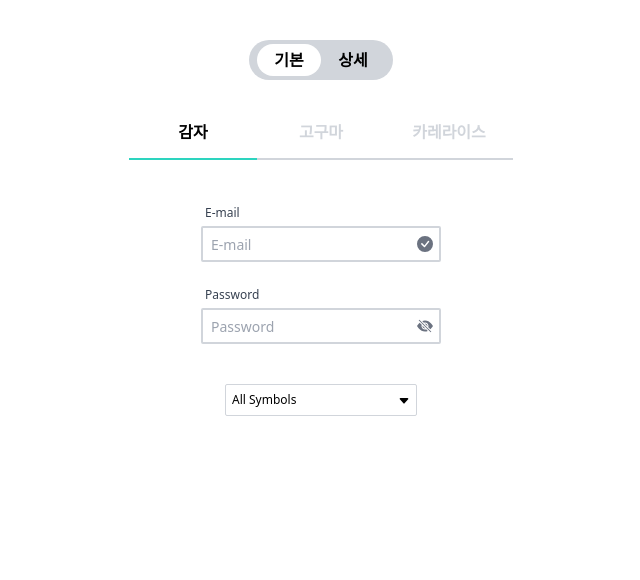
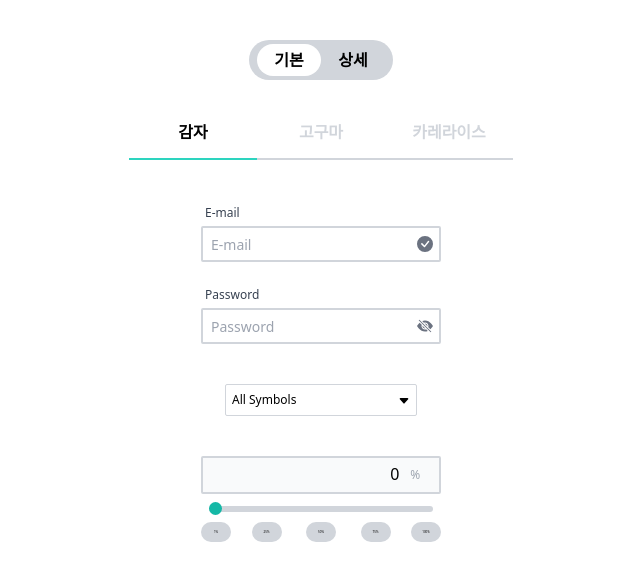
Before and after one commit to yhnb3/wanted_pre_onboarding, a React (Create React App) app: page / in a window 1280 px wide. Shown: the top 580 px of the page, without its empty margins (319-959 px from the left). Built offline with nearby package versions, Linux system fonts and the light colour scheme.

Commit message:
making slider

```diff
--- a/package.json
+++ b/package.json
@@ -12,6 +12,7 @@
     "react-dom": "^18.0.0",
     "react-icons": "^4.3.1",
     "react-scripts": "5.0.1",
+    "styled-components": "^5.3.5",
     "web-vitals": "^2.1.4"
   },
   "scripts": {
--- a/src/App.js
+++ b/src/App.js
@@ -1,6 +1,7 @@
 import "./App.css";
 import Dropdown from "./components/Dropdown";
 import Input from "./components/Input";
+import Slider from "./components/Slider";
 import Tab from "./components/Tab";
 import Toggle from "./components/Toggle";
 
@@ -19,6 +20,7 @@ function App() {
       <Tab />
       <Input />
       <Dropdown items={dropdownList} initialTarget="All Symbols" />
+      <Slider />
     </div>
   );
 }
--- /dev/null
+++ b/src/components/Slider.js
@@ -0,0 +1,70 @@
+import { useState } from "react";
+import styled from "styled-components";
+
+const Slide = styled.input`
+  margin: 0 0.5rem;
+  width: 14rem;
+  -webkit-appearance: none;
+  background: linear-gradient(
+    to right,
+    rgb(20 184 166) 0%,
+    rgb(20 184 166) ${(props) => props.value}%,
+    rgb(209 213 219) ${(props) => props.value}%,
+    rgb(209 213 219) 100%
+  );
+  cursor: pointer;
+  height: 0.4rem;
+  border-radius: 0.5rem;
+
+  &::-webkit-slider-thumb {
+    -webkit-appearance: none;
+    background: rgb(20 184 166);
+    height: 0.8rem;
+    width: 0.8rem;
+    border-radius: 100%;
+    box-shadow: rgb(20 184 166);
+  }
+`;
+
+const SlideBtn = styled.button`
+  width: 30px;
+  background: rgb(209 213 219);
+  font-size: 3px;
+  height: 20px;
+  border-radius: 15px;
+`;
+
+export default function Slider() {
+  const [value, setValue] = useState(0);
+
+  return (
+    <div className="w-60 my-10 mx-auto">
+      <div className="w-60 rounded-sm border-2 border-gray-300 flex flex-row py-1 px-2 bg-gray-50">
+        <div className="w-48 text-right">{value}</div>
+        <div className="w-8 p-1 text-xs text-gray-400">%</div>
+      </div>
+      <Slide
+        value={value}
+        min={1}
+        max={100}
+        type="range"
+        onChange={(e) => setValue(e.target.value)}
+      />
+      <div
+        className="flex flex-row justify-between mt-1"
+        onClick={(e) => {
+          if (e.target.tagName === "BUTTON") {
+            const target = e.target.innerText;
+            setValue(parseInt(target.slice(0, target.length - 1)));
+          }
+        }}
+      >
+        <SlideBtn>1%</SlideBtn>
+        <SlideBtn className="mr-1">25%</SlideBtn>
+        <SlideBtn>50%</SlideBtn>
+        <SlideBtn className="ml-1">75%</SlideBtn>
+        <SlideBtn>100%</SlideBtn>
+      </div>
+    </div>
+  );
+}
```
Also changed, not shown: src/index.css (line endings or trailing spaces), 1 other file (tests, documents, lock files or other folders).
